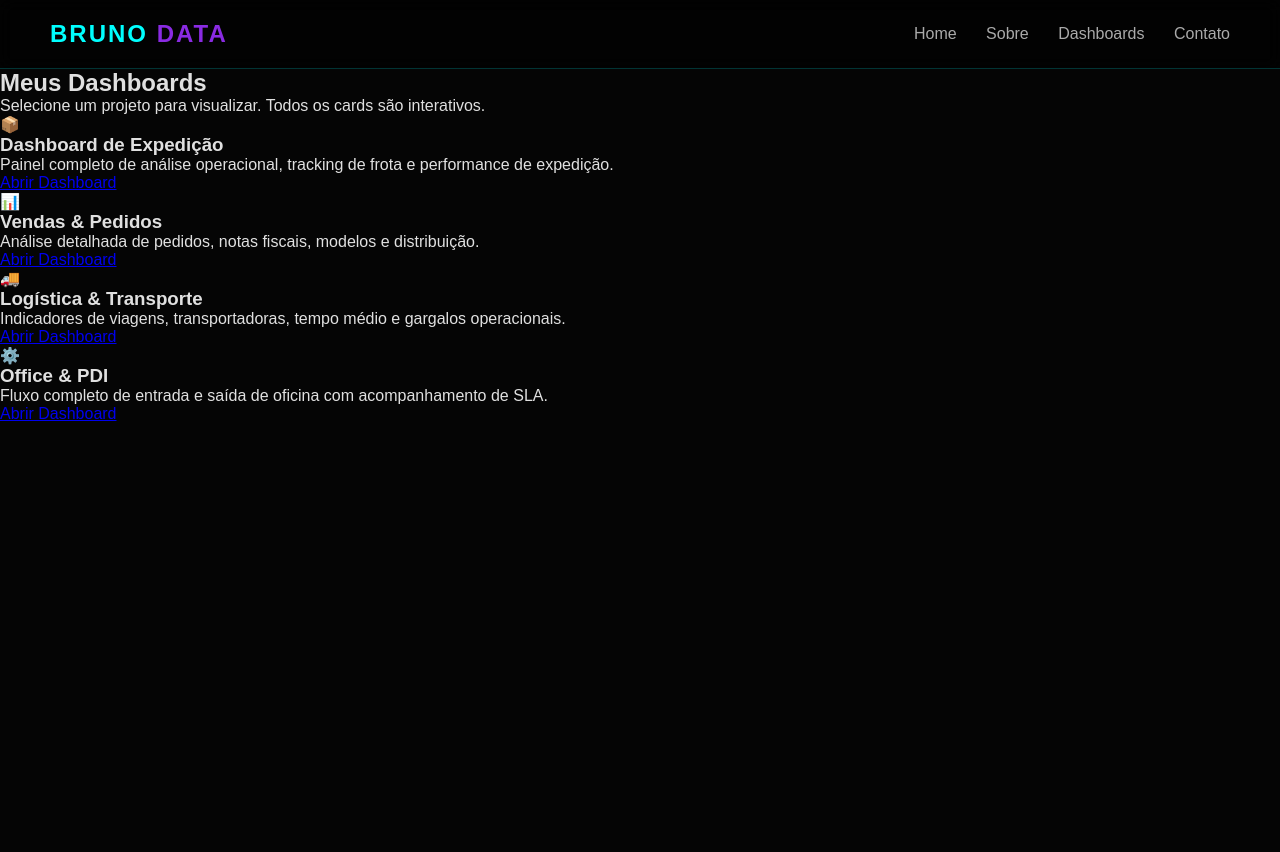
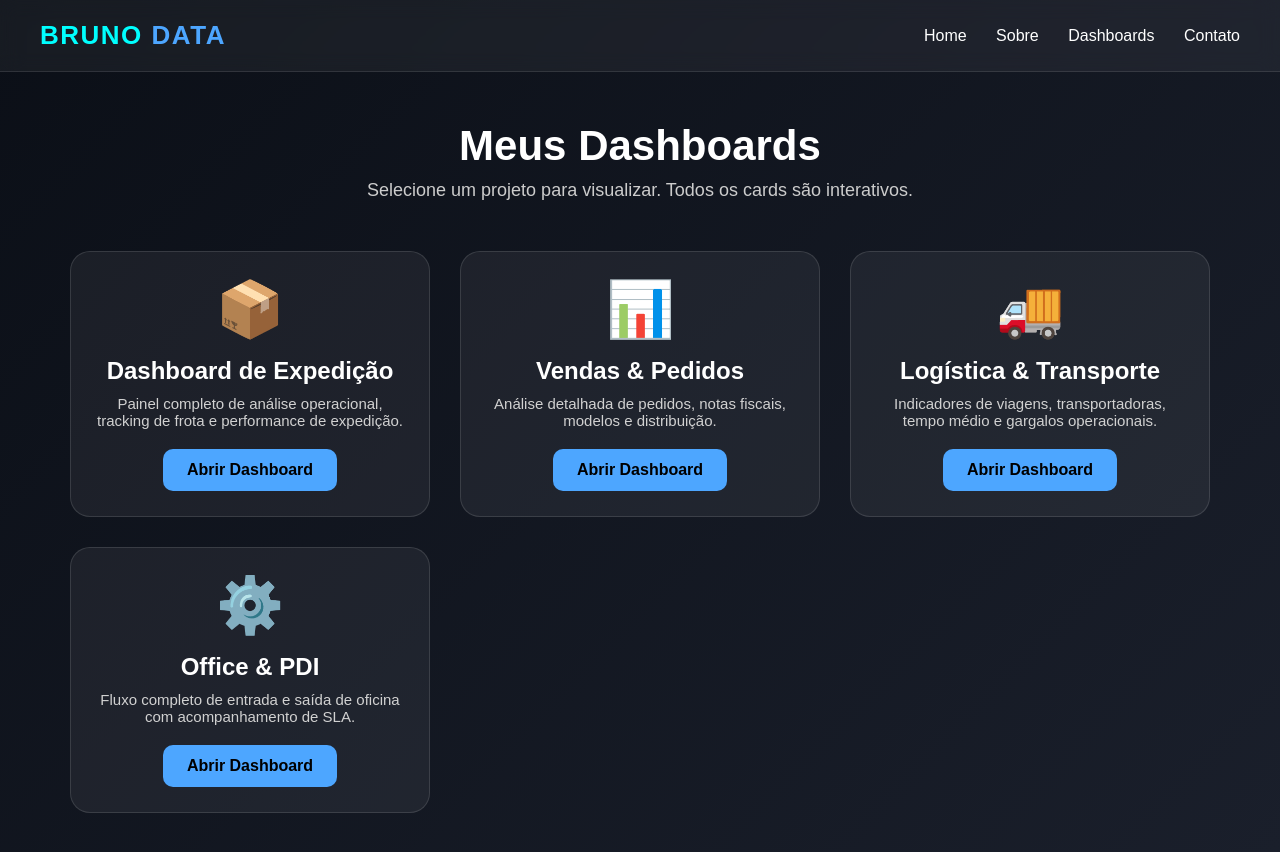
Before and after one commit to brunopedrosa027-crypto/brunopedrosa027-crypto.github.io, a plain HTML site: page dashboards.html in a window 1280 px wide. Before the commit the page ends 800 px from the top, so only its background shows below. Drawn offline with Linux system fonts and the light colour scheme.

Commit message:
Update dashboards.html

```diff
--- a/dashboards.html
+++ b/dashboards.html
@@ -5,6 +5,121 @@
   <meta name="viewport" content="width=device-width, initial-scale=1.0">
   <title>Dashboards - Portfólio Bruno Pedrosa</title>
   <link rel="stylesheet" href="style.css">
+  <style>
+    /* ======== ESTILO GLOBAL ======== */
+    body.dark-bg {
+      background: linear-gradient(135deg, #0b0f17, #1a1f2b);
+      color: #fff;
+      font-family: "Poppins", sans-serif;
+      margin: 0;
+      padding: 0;
+    }
+
+    /* ======== NAVBAR ======== */
+    .navbar {
+      display: flex;
+      justify-content: space-between;
+      align-items: center;
+      padding: 20px 40px;
+      background: rgba(255, 255, 255, 0.05);
+      backdrop-filter: blur(10px);
+      border-bottom: 1px solid rgba(255, 255, 255, 0.1);
+    }
+
+    .logo {
+      font-size: 26px;
+      font-weight: 800;
+      letter-spacing: 1.5px;
+    }
+
+    .logo span {
+      color: #4da6ff;
+    }
+
+    nav a {
+      color: #fff;
+      text-decoration: none;
+      margin-left: 25px;
+      font-weight: 500;
+      transition: 0.3s;
+    }
+
+    nav a:hover {
+      color: #4da6ff;
+    }
+
+    /* ======== TÍTULO DA PÁGINA ======== */
+    .page-title {
+      text-align: center;
+      padding-top: 50px;
+      padding-bottom: 10px;
+    }
+
+    .page-title h2 {
+      font-size: 42px;
+      margin-bottom: 10px;
+    }
+
+    .page-title p {
+      color: #cccccc;
+      font-size: 18px;
+    }
+
+    /* ======== CARDS DE DASHBOARD ======== */
+    .dashboard-list {
+      display: grid;
+      grid-template-columns: repeat(auto-fit, minmax(320px, 1fr));
+      gap: 30px;
+      padding: 40px 70px;
+    }
+
+    .dash-card {
+      background: rgba(255, 255, 255, 0.06);
+      border: 1px solid rgba(255, 255, 255, 0.12);
+      padding: 25px;
+      border-radius: 20px;
+      text-align: center;
+      transition: transform 0.25s ease, box-shadow 0.25s ease;
+    }
+
+    .dash-card:hover {
+      transform: translateY(-6px);
+      box-shadow: 0px 12px 25px rgba(0, 0, 0, 0.3);
+    }
+
+    .dash-icon {
+      font-size: 55px;
+      margin-bottom: 15px;
+    }
+
+    .dash-card h3 {
+      font-size: 24px;
+      margin-bottom: 10px;
+    }
+
+    .dash-card p {
+      font-size: 15px;
+      color: #d1d1d1;
+      margin-bottom: 20px;
+    }
+
+    /* ======== BOTÃO DO CARD ======== */
+    .dash-btn {
+      display: inline-block;
+      padding: 12px 24px;
+      background: #4da6ff;
+      color: #000;
+      text-decoration: none;
+      border-radius: 10px;
+      font-weight: 600;
+      transition: 0.3s;
+    }
+
+    .dash-btn:hover {
+      background: #6eb7ff;
+      transform: translateY(-3px);
+    }
+  </style>
 </head>
 <body class="dark-bg">
   <header class="navbar">
```
